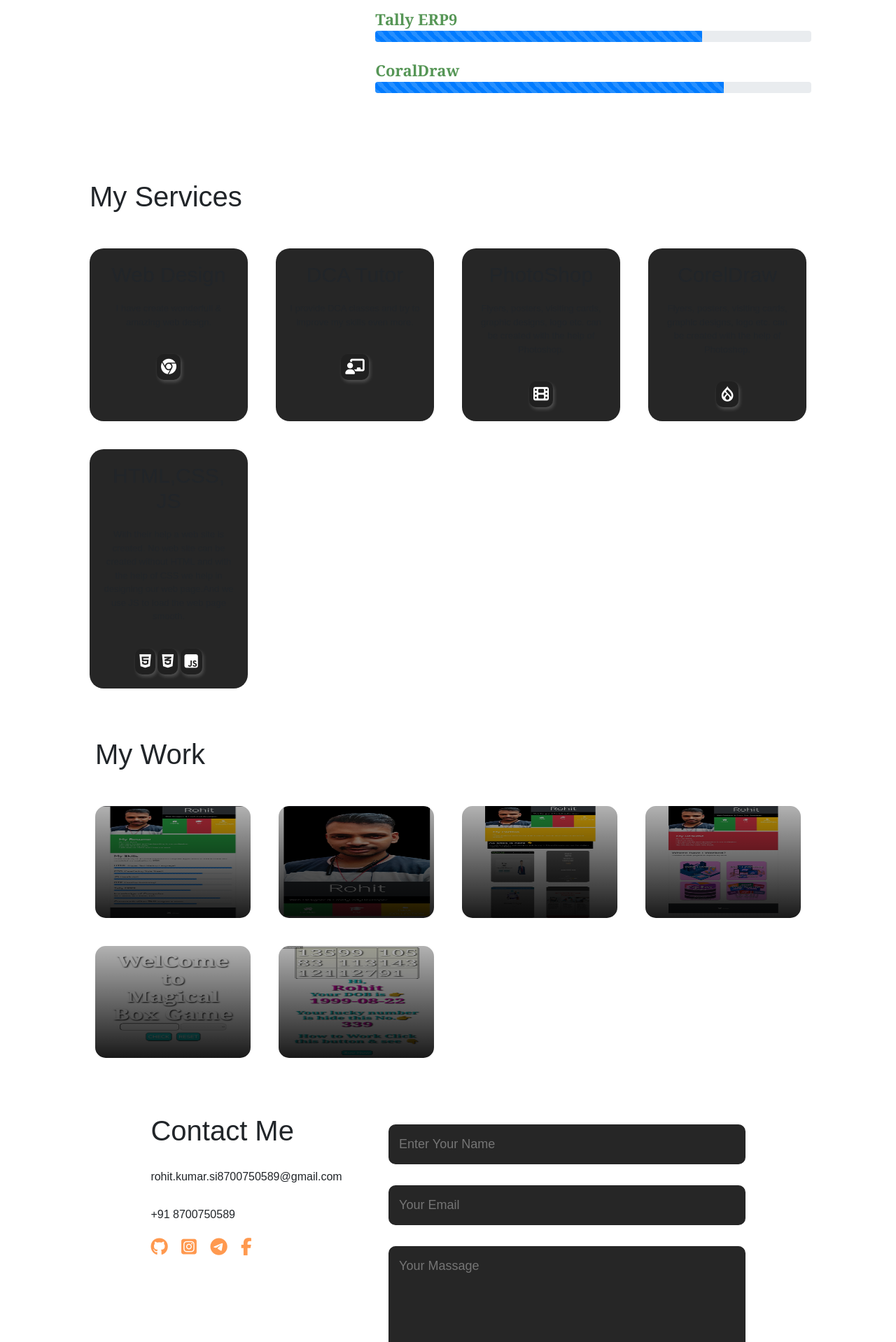
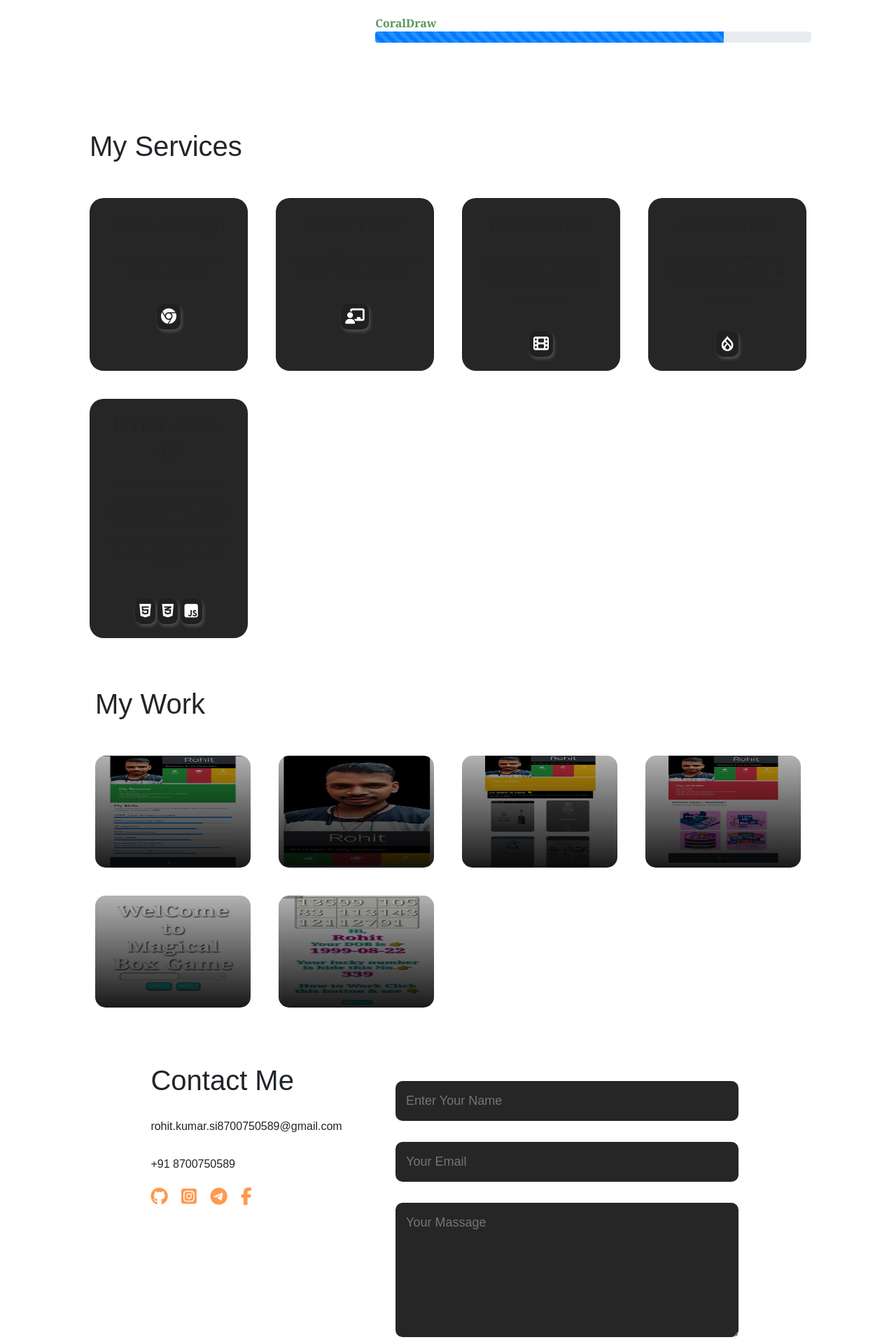
Before and after one commit to Singh8700/webs, a plain HTML site: page index.html in a window 1280 px wide. Shown: the part 1775-3693 px from the top of the page at 70% size. Drawn offline with nearby package versions, Linux system fonts and the light colour scheme.

Commit message:
Update style.css

```diff
--- a/style.css
+++ b/style.css
@@ -8,7 +8,7 @@ html{
 body{
   background:#000000;
   color:#fff;
-  width:100%;
+
 
 }
 body span,body h1{
@@ -149,7 +149,7 @@ nav ul li a:hover:after{
 .about .col2{
   flex-basis: 60%;
   -webkit-flex-basis:60%;
-  -
+
 }
 .about p{
   margin-top: 55px;
@@ -187,7 +187,7 @@ nav ul li a:hover:after{
 }
 .about span{
   color:#569656;
-  font-size:22px;
+
   font-weight: 800;
   font-family: Georgia,Verdana;
   font-weight: bold;
@@ -224,10 +224,12 @@ nav ul li a:hover:after{
 }
 .tab-contents{
   display:none;
+
   transition:display 0.5s;
 }
 .tab-contents p{
   margin-top: -20px;
+  font-size:16px;
 }
 .tab-contents.active-tab{
   display: block;
@@ -404,9 +406,15 @@ nav ul li a:hover:after{
 
 .contact-left{
   flex-basis: 35%;
+  -webkit-flex-basis:35%;
+  width:35%
+    padding:10px;
 }
 .contact-right{
   flex-basis:60%;
+  -webkit-flex-basis:60%;
+  width:60%;
+  padding:10px;
 }
 .contact-left p{
   margin-top:30px;
@@ -452,7 +460,7 @@ from btn2{
 /*---+css for small screen---*/
 @media only screen and (max-width:600px){
   .header{
-    background-image:linear-gradient(rgba(0,0,0,0.3),rgba(0,0,0,0.9)),url('mobile.jpg');
+    background-image:linear-gradient(rgba(0,0,0,0.3),rgba(0,0,0,0.9)),url('img/mobile.jpg');
   }
   .header-text{
     margin-top:100%;
@@ -493,6 +501,8 @@ from btn2{
 
   .contact-left,.contact-right{
     flex-basis:100%;
+    -webkit-flex-basis:100%;
+    width:100%;
   }
   .contact-right{
     text-align: center;
```
